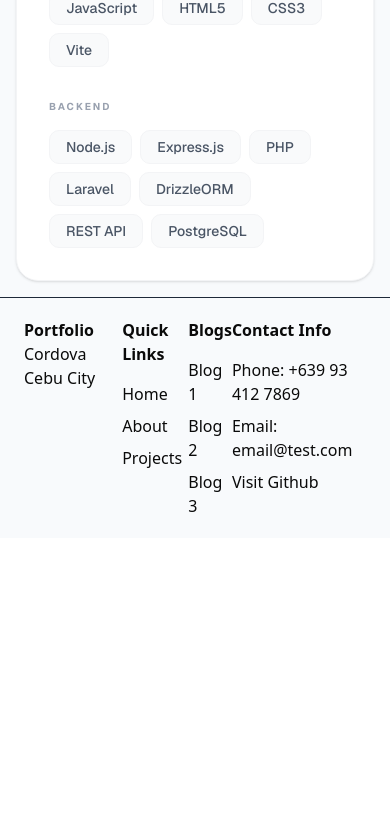
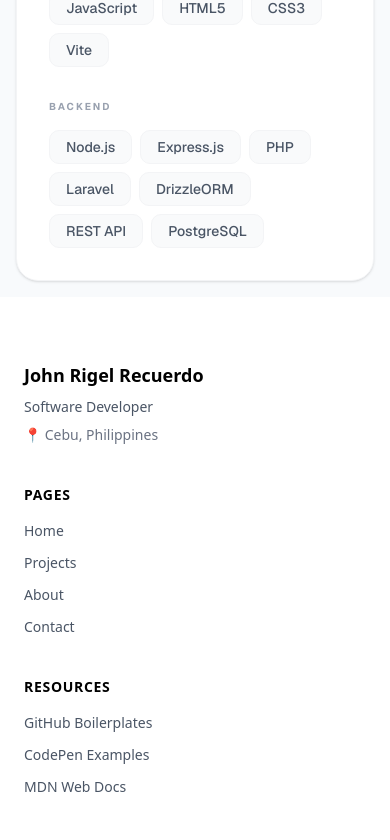
Before and after one commit to Rglhnoj/portfolio, a Next.js app: page /about in a window 390 px wide. Shown: the part 2125-2965 px from the top of the page. Before the commit the page ends 2663 px from the top, so only its background shows below. Built offline with nearby package versions, Linux system fonts and the light colour scheme.

Commit message:
making the footer link responsive

```diff
--- a/app/(guest)/about/page.tsx
+++ b/app/(guest)/about/page.tsx
@@ -88,10 +88,10 @@ export default function AboutPage() {
                 <h3 className="font-bold text-gray-900 uppercase text-xs tracking-widest">Contact</h3>
                 <ul className="space-y-3 text-sm text-gray-500">
                   <li className="flex items-center gap-3">
-                    <FaEnvelope className="text-gray-400 text-lg" /> rigel.recuerdo@email.com
+                    <FaEnvelope className="text-gray-400 text-lg" /> recuerdojohnrigel@gmail.com
                   </li>
                   <li className="flex items-center gap-3">
-                    <FaPhone className="text-gray-400 text-lg" /> +63 917 123 4567
+                    <FaPhone className="text-gray-400 text-lg" /> +63 993 412 7869
                   </li>
                   <li className="flex items-center gap-3">
                     <FaMapMarkerAlt className="text-gray-400 text-lg" /> Cebu, Philippines
--- a/components/common/footer.tsx
+++ b/components/common/footer.tsx
@@ -2,42 +2,61 @@ import Link from "next/link";
 
 export function Footer() {
   return (
-        <footer className="border-t border-gray-800 py-5">
-            <div className=" container mx-auto px-6">
-                <div className="flex justify-between">
+    <footer className="bg-white text-black pt-16 pb-8">
+      <div className="container mx-auto px-6">
+
+
+
+        {/* Footer Links Grid */}
+        <div className="grid grid-cols-1 md:grid-cols-4 gap-10 text-sm mb-12">
+
+          {/* Column 1: Info */}
           <div>
-                        <h2 className="font-bold">Portfolio</h2>
-                        <p>Cordova Cebu City</p>
+            <h3 className="font-bold text-lg mb-2">John Rigel Recuerdo</h3>
+            <p className="text-gray-600 mb-2">Software Developer</p>
+            <p className="text-gray-500 flex items-center gap-1">
+              📍 Cebu, Philippines
+            </p>
           </div>
 
+          {/* Column 2: Pages */}
           <div>
-                        <h2 className="font-bold mb-4">Quick Links</h2>
-                        <ul className="flex flex-col gap-2">
-                        <li><Link href="/">Home</Link></li>
-                        <li><Link href="/about">About</Link></li>
-                        <li><Link href="/projects">Projects</Link></li>
-                        </ul>
-                    </div>
-                      <div>
-            <h2 className="font-bold mb-4">Blogs</h2>
-            <ul className="flex flex-col gap-2">
-              <li><Link href="/">Blog 1</Link></li>
-              <li><Link href="/about">Blog 2</Link></li>
-              <li><Link href="/projects">Blog 3</Link></li>
+            <h3 className="font-bold mb-4 uppercase tracking-wider">Pages</h3>
+            <ul className="flex flex-col gap-3 text-gray-600">
+              <li><Link href="/" className="hover:text-black transition">Home</Link></li>
+              <li><Link href="/projects" className="hover:text-black transition">Projects</Link></li>
+              <li><Link href="/about" className="hover:text-black transition">About</Link></li>
+              <li><Link href="/contact" className="hover:text-black transition">Contact</Link></li>
             </ul>
           </div>
 
-          {/* Contacts */}
+          {/* Column 3: Resources */}
           <div>
-            <h2 className="font-bold mb-4">Contact Info</h2>
-            <ul className="flex flex-col gap-2">
-              <li>Phone: <Link href="/">+639 93 412 7869</Link></li>
-              <li>Email: <Link href="/about">email@test.com</Link></li>
-              <li><Link href="/projects">Visit Github</Link></li>
+            <h3 className="font-bold mb-4 uppercase tracking-wider">Resources</h3>
+            <ul className="flex flex-col gap-3 text-gray-600">
+              <li><Link href="https://github.com/Rglhnoj?tab=repositories" target="_blank" rel="noopener noreferrer" className="hover:text-black transition">GitHub Boilerplates</Link></li>
+              <li><Link href="https://codepen.io" target="_blank" rel="noopener noreferrer" className="hover:text-black transition">CodePen Examples</Link></li>
+              <li><Link href="https://developer.mozilla.org" target="_blank" rel="noopener noreferrer" className="hover:text-black transition">MDN Web Docs</Link></li>
+            </ul>
+          </div>
+
+          {/* Column 4: Connect */}
+          <div>
+            <h3 className="font-bold mb-4 uppercase tracking-wider">Connect</h3>
+            <ul className="flex flex-col gap-3 text-gray-600">
+              <li><Link href="https://www.linkedin.com/in/recuerdo-john-rigel-82155037b/" target="_blank" rel="noopener noreferrer" className="hover:text-black transition">LinkedIn</Link></li>
+              <li><Link href="https://github.com/Rglhnoj" target="_blank" rel="noopener noreferrer" className="hover:text-black transition">GitHub</Link></li>
+              <li><Link href="https://instagram.com/rgljohnny.25" target="_blank" rel="noopener noreferrer" className="hover:text-black transition">Instagram</Link></li>
+              <li><Link href="https://facebook.com/johnrigelrecuerdo" target="_blank" rel="noopener noreferrer" className="hover:text-black transition">Facebook</Link></li>
             </ul>
           </div>
         </div>
+
+        {/* Bottom Copyright */}
+        <div className="text-center text-gray-500 text-xs border-t border-gray-100 pt-8">
+          © {new Date().getFullYear()} John Rigel Recuerdo. All rights reserved.
+        </div>
       </div>
     </footer>
-    )
+  );
 }
```
Also changed, not shown: app/(guest)/(index)/contact/page.tsx (added). Lines whose indentation alone changed are shown as unchanged.
